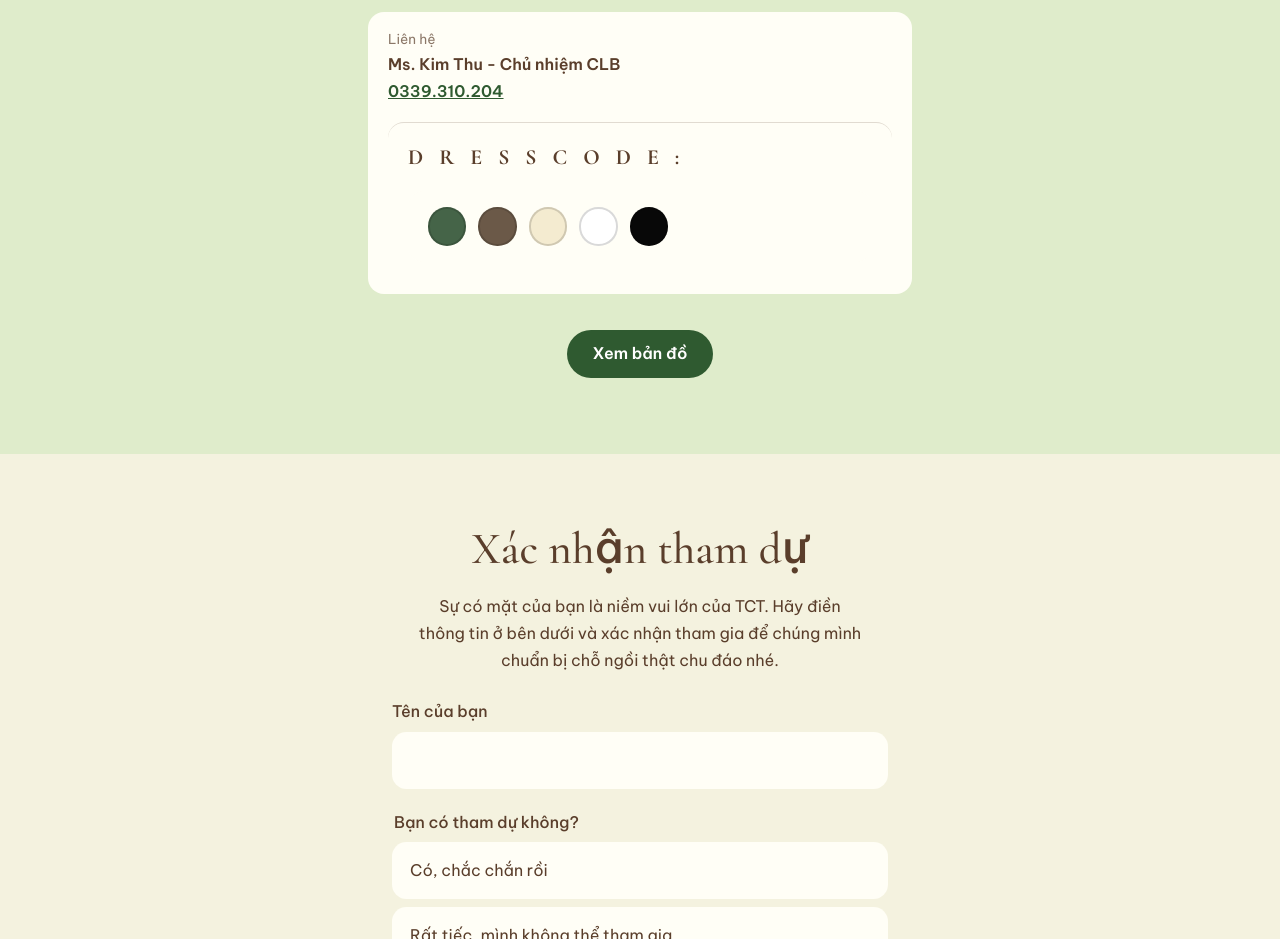
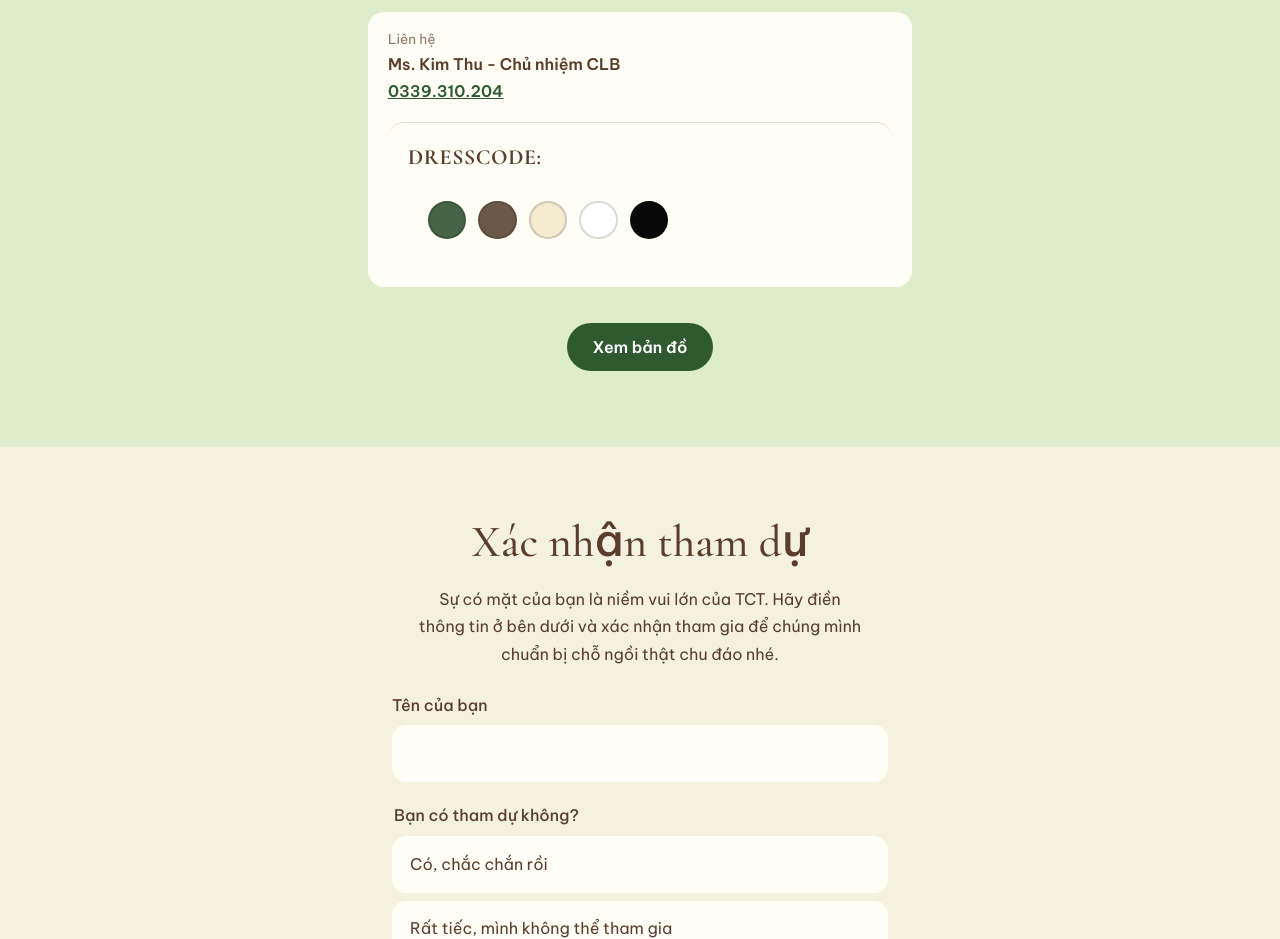
Before and after one commit to Thiepmoisinhnhat12tuoiTCT/SINHNHATTCT12TUOI, a plain HTML site: page index.html in a window 1280 px wide. Shown: the part 1580-2519 px from the top of the page. Drawn offline with nearby package versions, Linux system fonts and the light colour scheme.

Commit message:
khôi phục lại

```diff
--- a/index.html
+++ b/index.html
@@ -265,7 +265,7 @@ a { color: var(--bamboo-d); }
 
 .dresscode {
   margin-top: 1rem;
-  padding-top: 1rem;
+  padding-top: .85rem;
   border-top: 1px solid rgba(90, 62, 43, .18);
 }
 
@@ -273,8 +273,8 @@ a { color: var(--bamboo-d); }
   font-family: var(--f-display);
   font-size: 1.35rem;
   font-weight: 700;
-  letter-spacing: 1rem;
-  margin-bottom: 1rem;
+  letter-spacing: .04rem;
+  margin-bottom: .6rem;
   color: var(--brown);
 }
 
```
